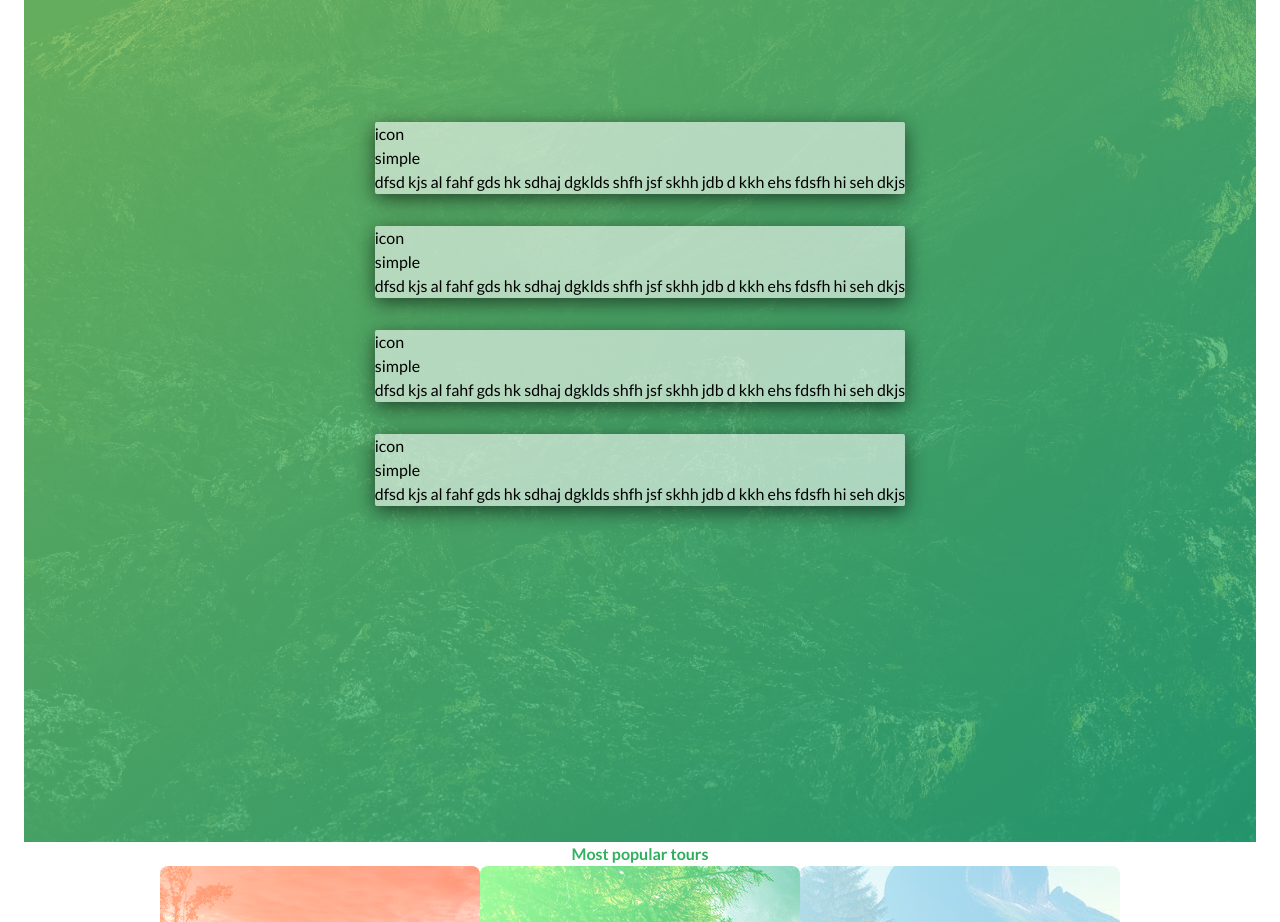
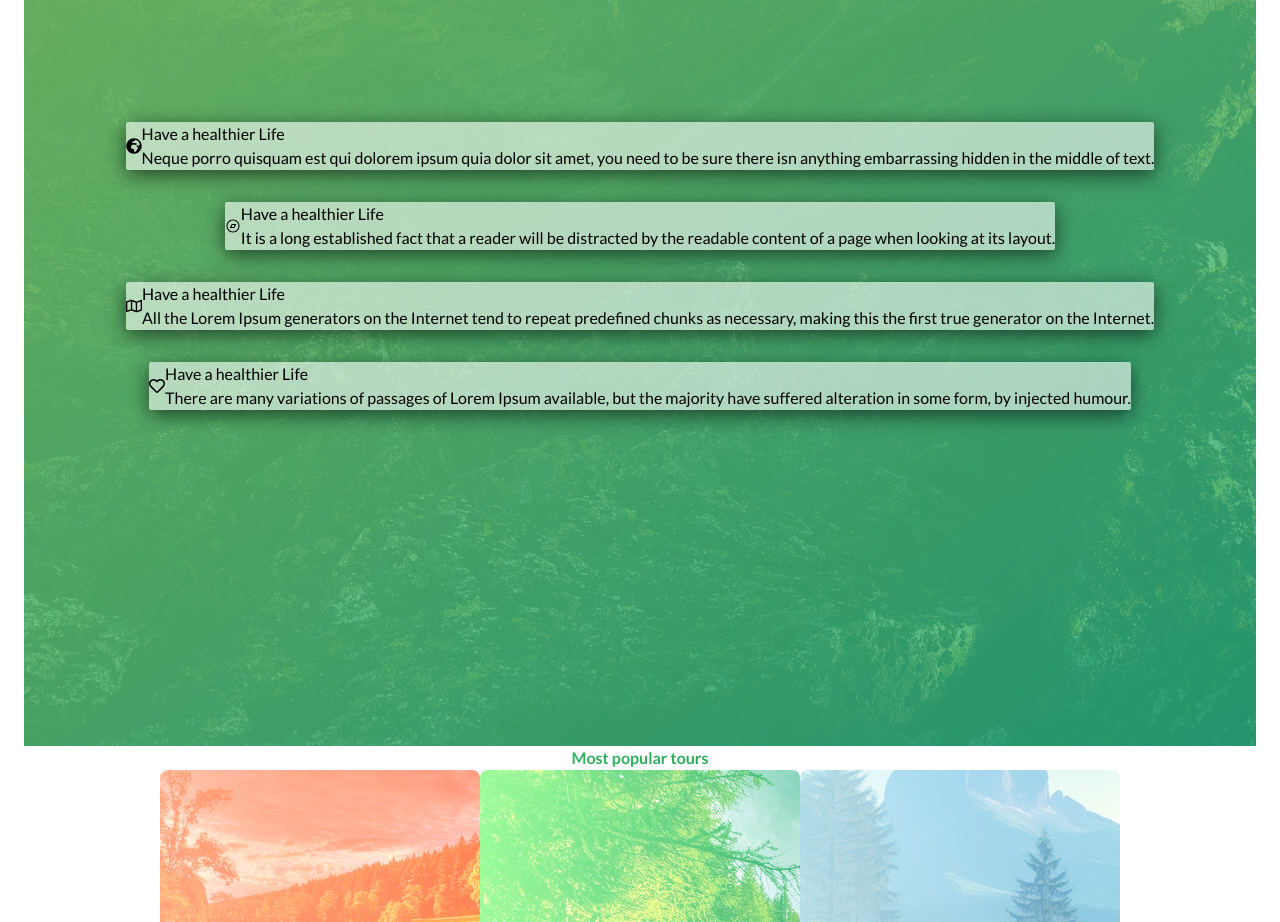
Before and after one commit to OmBharti999/pro, a Next.js app: page / in a window 1280 px wide. Shown: the part 1280-2202 px from the top of the page. Built offline with nearby package versions, Linux system fonts and the light colour scheme.

Commit message:
update content

```diff
--- a/app/_component/card/Card.tsx
+++ b/app/_component/card/Card.tsx
@@ -1,16 +1,23 @@
+import { IconType } from "react-icons";
 import { Heading, PText } from "..";
 
 import "./index.css";
-
-export const Card = () => {
+interface Props {
+  Icons: IconType;
+  title: string;
+  description: string;
+}
+export const Card = ({ Icons, title, description }: Props) => {
   return (
-    <div className="card flex justify-center w-60 bg-gray-100 min-h-72">
-      {/* <Image src={Globe} alt="globe-icon" width={100} height={100} /> */}
-      <div className="flex w-11/12 flex-col justify-center items-center">
+    <div className="card flex-center flex-col w-60 bg-gray-100 min-h-96">
+      <div className="flex-center mb-8">
+        <Icons className="w-32 h-32 " />
+      </div>
+      <div className="flex px-3 flex-col justify-center items-center text-center">
         {/* <Globe /> */}
-        <h1 className="h-20">icon</h1>
-        <Heading content="simple" addClass="mb-4 text-xl "/>
-        <PText addClass="text-center" content="dfsd kjs al fahf gds hk sdhaj dgklds shfh jsf skhh jdb d kkh ehs fdsfh hi seh dkjs" />
+        {/* <h1 className="h-20">icon</h1> */}
+        <Heading content={title} addClass="mb-4 text-xl " />
+        <PText addClass="text-sm" content={description} />
       </div>
     </div>
   );
--- a/app/_component/features/Features.tsx
+++ b/app/_component/features/Features.tsx
@@ -1,5 +1,8 @@
 import React from "react";
 import { Card } from "..";
+import { FaGlobeAfrica, FaRegHeart, FaRegMap } from "react-icons/fa";
+import { LiaBandcamp } from "react-icons/lia";
+
 import "./index.css";
 
 export const Features = () => {
@@ -7,10 +10,28 @@ export const Features = () => {
     <>
       <section className="section-feature flex-wrap -skew-y-6">
         <div className="cards-container skew-y-6">
-          <Card />
-          <Card />
-          <Card />
-          <Card />
+          <Card
+            Icons={FaGlobeAfrica}
+            title={"Have a healthier Life"}
+            description={
+              "Neque porro quisquam est qui dolorem ipsum quia dolor sit amet, you need to be sure there isn anything embarrassing hidden in the middle of text."
+            }
+          />
+          <Card
+            Icons={LiaBandcamp}
+            title={"Have a healthier Life"}
+            description="It is a long established fact that a reader will be distracted by the readable content of a page when looking at its layout."
+          />
+          <Card
+            Icons={FaRegMap}
+            title={"Have a healthier Life"}
+            description="All the Lorem Ipsum generators on the Internet tend to repeat predefined chunks as necessary, making this the first true generator on the Internet."
+          />
+          <Card
+            Icons={FaRegHeart}
+            title={"Have a healthier Life"}
+            description="There are many variations of passages of Lorem Ipsum available, but the majority have suffered alteration in some form, by injected humour."
+          />
         </div>
       </section>
     </>
```
